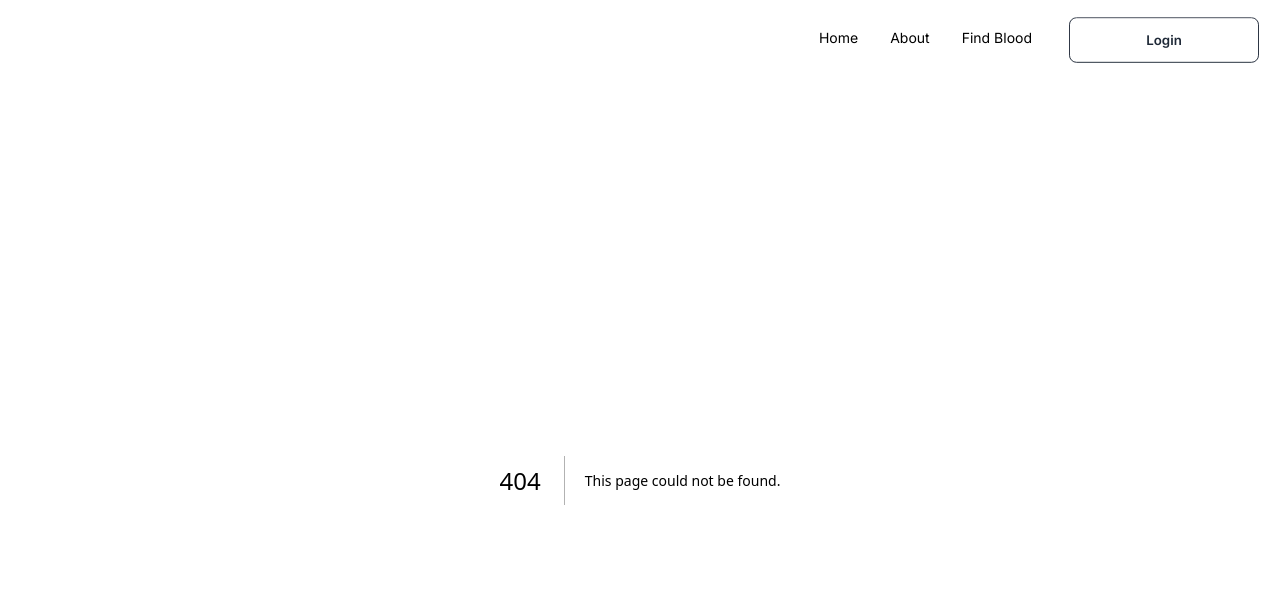
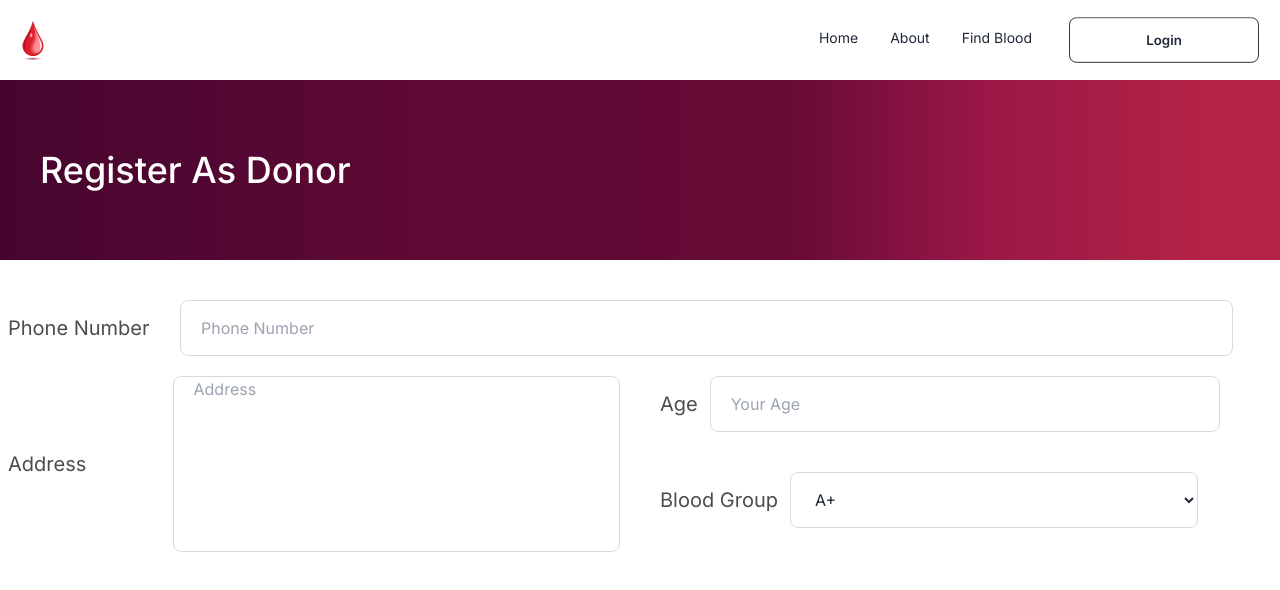
Before and after one commit to Naim-Ahmad/life-saving-blood-donation, a Next.js app: page /donarRegistration in a window 1280 px wide. Before the commit this address had no page. Shown: the top 590 px of the page. Built offline with nearby package versions, Linux system fonts and the light colour scheme.

Commit message:
complete a part of donar registration form

```diff
--- /dev/null
+++ b/src/app/donarRegistration/page.js
@@ -0,0 +1,17 @@
+import DonationForm from "@/components/donationForm/DonationForm";
+import TitleBar from "@/components/shared/TitleBar/TitleBar";
+
+const DonarRegistration = () => {
+  return (
+    <section>
+      <div className="max-w-[1380px] mx-auto">
+        <TitleBar label={"Register As Donor"} />
+
+        {/* form */}
+        <DonationForm />
+      </div>
+    </section>
+  );
+};
+
+export default DonarRegistration;
--- a/src/app/layout.js
+++ b/src/app/layout.js
@@ -1,4 +1,4 @@
-import logo from "@/assets/Logo.svg";
+import logo from "@/assets/drop.png"
 import NavLink from "@/components/navbar/NavLink";
 import { Inter } from "next/font/google";
 import Image from "next/image";
@@ -38,7 +38,7 @@ export default function RootLayout({ children }) {
               <nav className="w-full navbar max-w-7xl mx-auto ">
                 <div className="flex-1">
                   <div className="">
-                    <Image src={logo} alt="logo" />
+                    <Image src={logo} alt="logo" width={50} height={37}/>
                   </div>
                 </div>
                 <div className="flex-none lg:hidden">
--- a/src/app/page.js
+++ b/src/app/page.js
@@ -6,36 +6,6 @@ import Footer from "@/components/shared/footer/Footer";
 
 export default function Home() {
   return (
-<<<<<<< HEAD
-    <main>
-      <div className="min-h-[70svh] flex items-center max-w-7xl mx-auto">
-        <div className="w-1/2 hidden md:block md:absolute top-0 -z-0 left-0">
-          <Image src={heroBG} alt="hero image" className="" />
-        </div>
-        <div className="w-full md:flex justify-end">
-          <div className="md:hidden">
-            <LottieBlood width={150} />
-          </div>
-          <div className="px-4 text-center md:w-1/2 mt-10 lg:text-right md:text-right ">
-            <h1 className="text-3xl lg:text-5xl font-bold text-[#3C3C3C]">
-              Save Life Donate Blood{" "}
-            </h1>
-            <p className="my-6 text-sm">
-              Lorem Ipsum is simply dummy text of the printing and typesetting
-              industry. Lorem Ipsum has been the  standard dummy text
-              ever since the 1500s, when an unknown printer took a galley of
-              type and scrambled it to make a type specimen book. It has
-              survived not only five centuries, but also the leap into
-              electronic typesetting, remaining essentially unchanged.
-            </p>
-            <button className="btn btn-neutral font-bold lg:text-2xl">
-              Get Blood Now
-            </button>
-          </div>
-        </div>
-      </div>
-    </main>
-=======
     <>
       <main className="grid grid-cols-1">
         <Hero />
@@ -45,6 +15,5 @@ export default function Home() {
       </main>
       <Footer />
     </>
->>>>>>> main
   );
 }
--- /dev/null
+++ b/src/components/donationForm/DonationForm.js
@@ -0,0 +1,57 @@
+"use client";
+
+const DonationForm = () => {
+  return (
+    <div className="py-10 px-2">
+      <form>
+        <div className="w-full flex flex-col lg:flex-row lg:items-center justify-start max-md:space-y-2  lg:space-x-3">
+          <span className="text-color-gray1 text-xl w-40">Phone Number</span>
+          <input
+            type="tel"
+            placeholder="Phone Number"
+            className="lg:w-5/6 h-14 rounded-lg px-5 outline-none border border-color-gray"
+          />
+        </div>
+
+        <div className="grid grid-cols-1 lg:grid-cols-2 lg:gap-10 lg:mt-5">
+          <div>
+            <div className="w-full flex flex-col lg:flex-row lg:items-center justify-start max-md:space-y-2  lg:space-x-3">
+              <span className="text-color-gray1 text-xl w-44">Address</span>
+              <textarea
+                rows={15}
+                placeholder="Address"
+                className="lg:w-5/6 h-44 rounded-lg px-5 outline-none border border-color-gray resize-none"
+              />
+            </div>
+          </div>
+          <div>
+            <div className="w-full flex flex-col lg:flex-row lg:items-center justify-start max-md:space-y-2  lg:space-x-3">
+              <span className="text-color-gray1 text-xl">Age</span>
+              <input
+                type="number"
+                min={18}
+                placeholder="Your Age"
+                className="lg:w-5/6 h-14 rounded-lg px-5 outline-none border border-color-gray"
+              />
+            </div>
+            <div className="w-full flex flex-col lg:flex-row lg:items-center justify-start max-md:space-y-2  lg:space-x-3 lg:mt-10">
+              <span className="text-color-gray1 text-xl">Blood Group</span>
+              <select className="lg:w-4/6 h-14 rounded-lg px-5 outline-none border border-color-gray bg-transparent">
+                <option>A+</option>
+                <option>B+</option>
+                <option>O+</option>
+                <option>AB+</option>
+                <option>A-</option>
+                <option>B-</option>
+                <option>O-</option>
+                <option>AB-</option>
+              </select>
+            </div>
+          </div>
+        </div>
+      </form>
+    </div>
+  );
+};
+
+export default DonationForm;
--- /dev/null
+++ b/src/components/shared/TitleBar/TitleBar.js
@@ -0,0 +1,12 @@
+import styles from "./TitleBar.module.css";
+const TitleBar = ({ label }) => {
+  return (
+    <div className={styles.bar}>
+      <h1 className="text-2xl lg:text-4xl text-white font-medium ml-10">
+        {label}
+      </h1>
+    </div>
+  );
+};
+
+export default TitleBar;
--- /dev/null
+++ b/src/components/shared/TitleBar/TitleBar.module.css
@@ -0,0 +1,7 @@
+.bar {
+    width: 100%;
+    height: 180px;
+    display: flex;
+    align-items: center;
+    background: linear-gradient(90deg, #46052D -1.59%, #46052D -1.58%, #500732 14.15%, #5E0933 31.58%, #610834 46.9%, #6A0B37 62.75%, #991747 76.48%, #B32346 93.91%);
+}
--- a/src/components/shared/footer/Footer.js
+++ b/src/components/shared/footer/Footer.js
@@ -1,4 +1,4 @@
-import logo from "@/assets/Logo.svg";
+import logo from "@/assets/drop.png";
 import Image from "next/image";
 import Link from "next/link";
 import SubscribeForm from "./SubscribeForm";
@@ -9,12 +9,14 @@ export default function Footer() {
       <div className="max-w-7xl mx-auto px-6">
         <div className="flex justify-between items-center px-10">
           <div>
-            <Image src={logo} alt="logo" />
+            <Image src={logo} alt="logo" width={32} height={37} />
           </div>
 
           <div className="flex flex-col sm:flex-row gap-3 lg:gap-6">
             <span>Ready to get started?</span>
-            <button className="btn">Donate Blood</button>
+            <Link href={"/donarRegistration"}>
+              <button className="btn">Donate Blood</button>
+            </Link>
           </div>
         </div>
 
```
Also changed, not shown: src/assets/drop.png (added).
